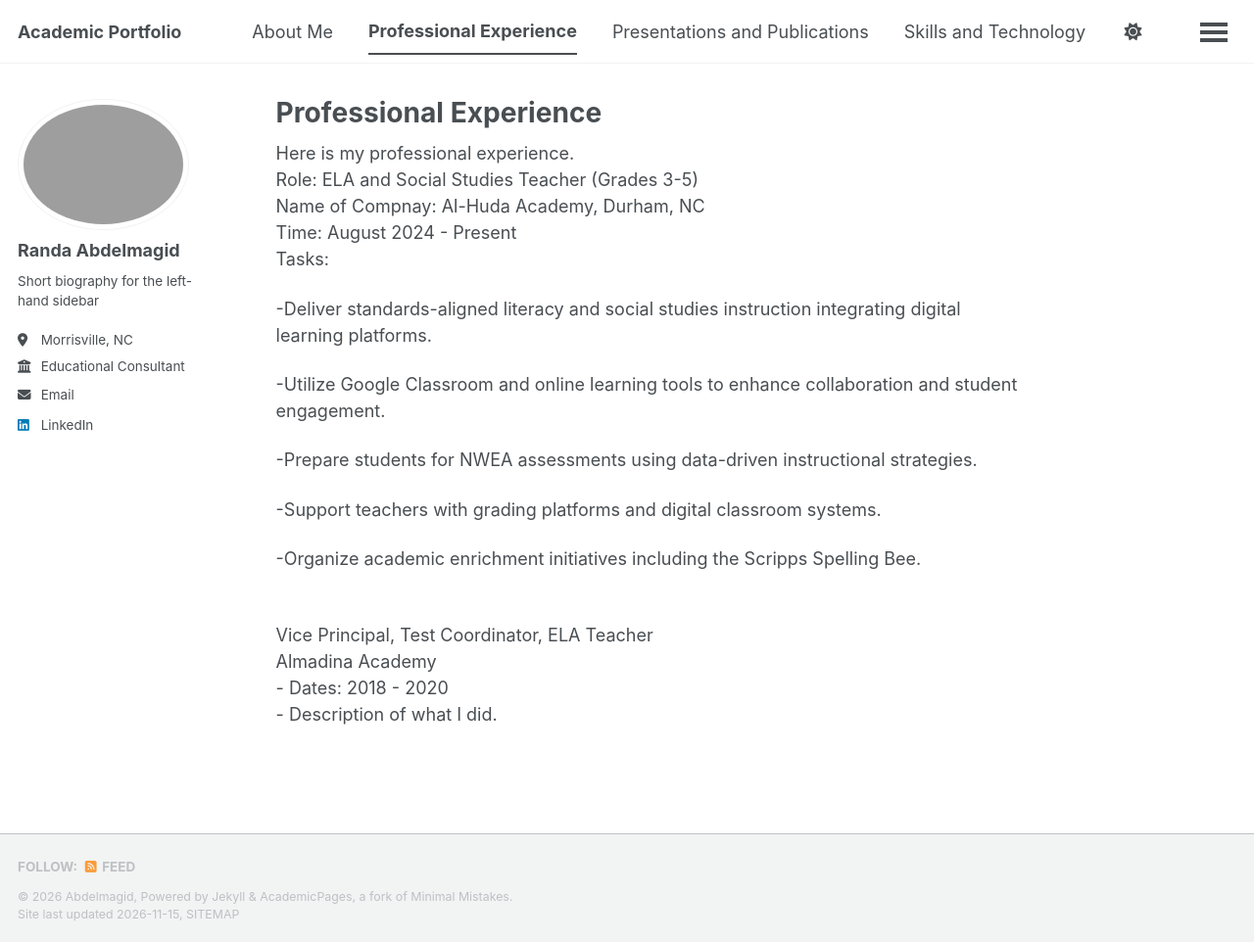
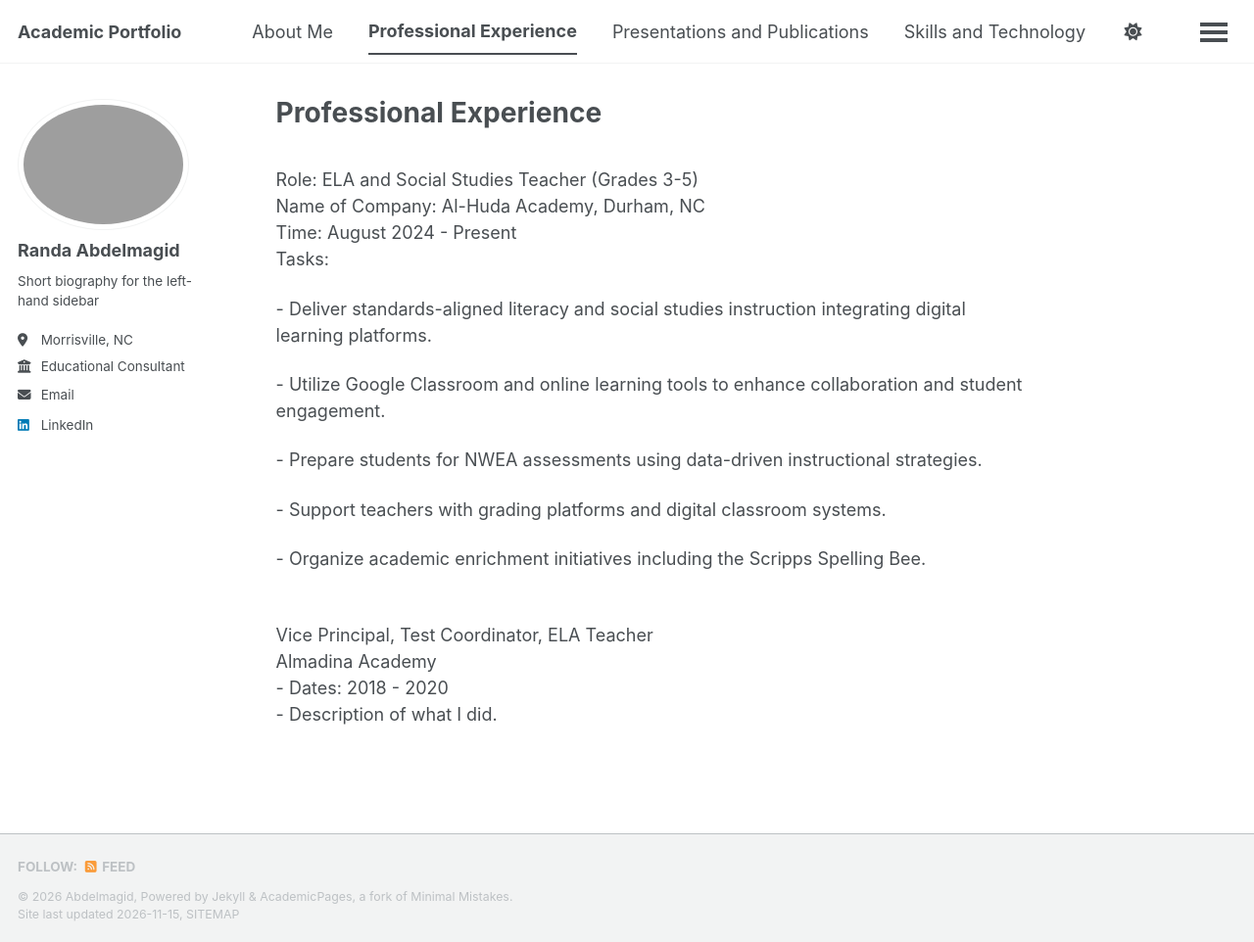
Before and after one commit to rfabdelmagid/rfabdelmagid.github.io, a Jekyll site: the page built from _pages/professionalexperience.html, in a window 1280 px wide and 962 px high. Shown: the whole window at 98% size. Built offline with Jekyll 4.4.1, drawn with Linux system fonts in a browser that asks for light colours; a script bundle is joined from its source files by our own code; a style sheet for code colours, icons or effects is not loaded.

Commit message:
Update professionalexperience.html

```diff
--- a/_pages/professionalexperience.html
+++ b/_pages/professionalexperience.html
@@ -7,21 +7,21 @@ redirect_from:
   - /professionalexperience
 ---
 
-Here is my professional experience.
+
 <br>
 
 <div>Role: ELA and Social Studies Teacher (Grades 3-5)
 </div>
-<div>Name of Compnay: Al-Huda Academy, Durham, NC
+<div>Name of Company: Al-Huda Academy, Durham, NC
  </div>
 <div>Time: August 2024 - Present</div>
 <div>
 <p>Tasks:</p>
-<p>-Deliver standards-aligned literacy and social studies instruction integrating digital learning platforms.</p>
-<p>-Utilize Google Classroom and online learning tools to enhance collaboration and student engagement.</p>
-<p>-Prepare students for NWEA assessments using data-driven instructional strategies.</p>
-<p>-Support teachers with grading platforms and digital classroom systems.</p>
-<p>-Organize academic enrichment initiatives including the Scripps Spelling Bee.</p>
+<p>- Deliver standards-aligned literacy and social studies instruction integrating digital learning platforms.</p>
+<p>- Utilize Google Classroom and online learning tools to enhance collaboration and student engagement.</p>
+<p>- Prepare students for NWEA assessments using data-driven instructional strategies.</p>
+<p>- Support teachers with grading platforms and digital classroom systems.</p>
+<p>- Organize academic enrichment initiatives including the Scripps Spelling Bee.</p>
 </div>
 <br>
 
```
